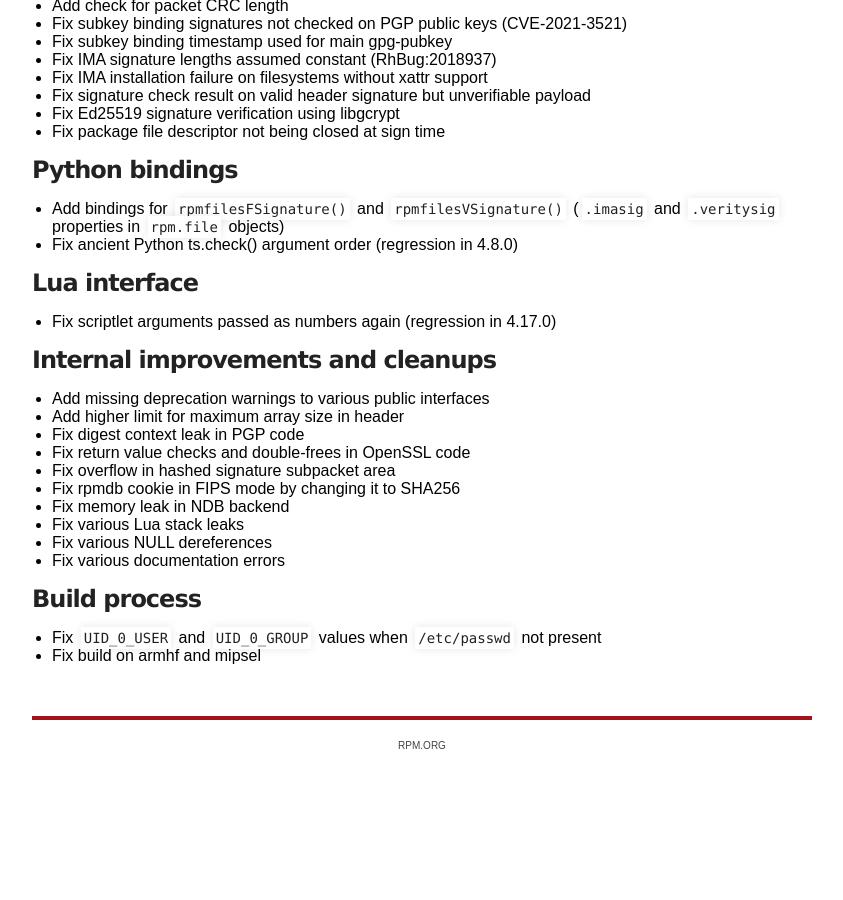
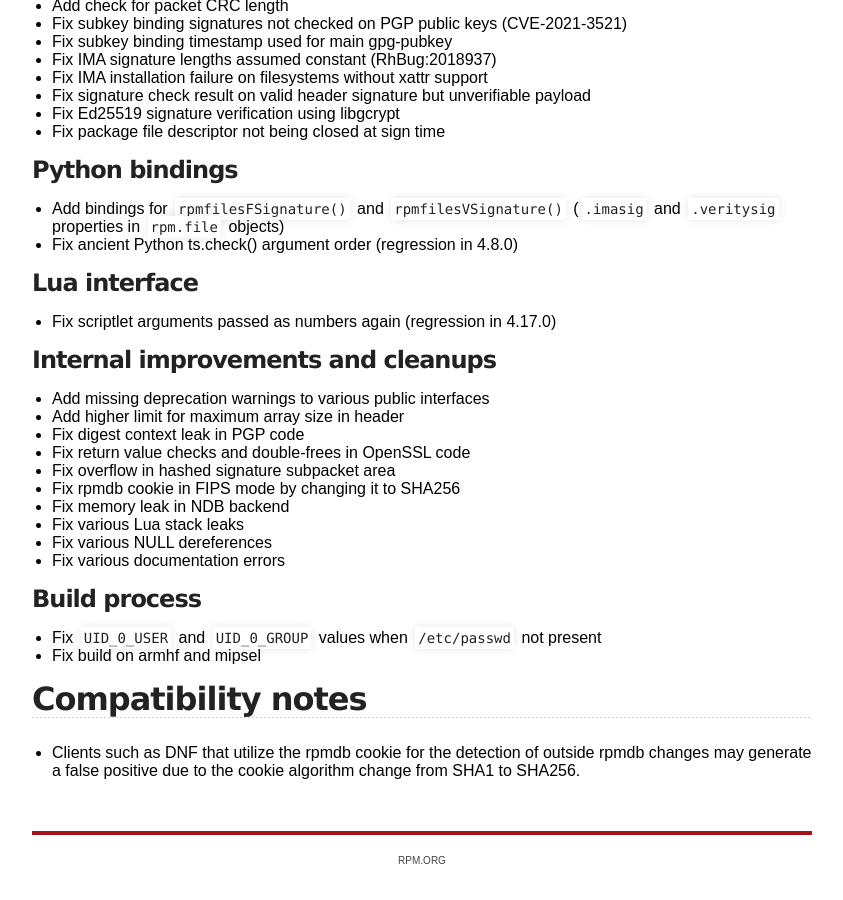
Before and after one commit to rpm-software-management/rpm-web, a Jekyll site: the page built from wiki/Releases/4.17.1.md, in a window 1280 px wide and 900 px high, scrolled down 1451 px. Shown: the whole window, without its empty margins (218-1061 px from the left). Built offline with Jekyll 4.4.1, drawn with Linux system fonts in a browser that asks for light colours; before the commit the page ends 2236 px from its top, so only the background shows below that.

Commit message:
Add compatibility notes to 4.17.1

```diff
--- a/wiki/Releases/4.17.1.md
+++ b/wiki/Releases/4.17.1.md
@@ -95,3 +95,8 @@ title: rpm.org - Releases
 ### Build process
 * Fix `UID_0_USER` and `UID_0_GROUP` values when `/etc/passwd` not present
 * Fix build on armhf and mipsel
+
+## Compatibility notes
+* Clients such as DNF that utilize the rpmdb cookie for the detection of
+  outside rpmdb changes may generate a false positive due to the cookie
+  algorithm change from SHA1 to SHA256.
```
